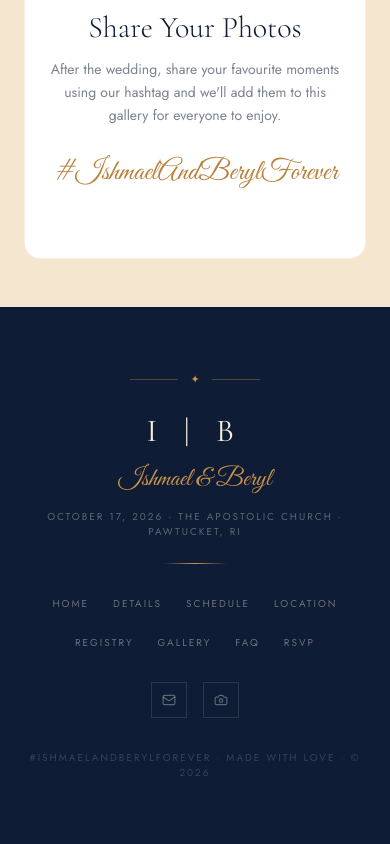
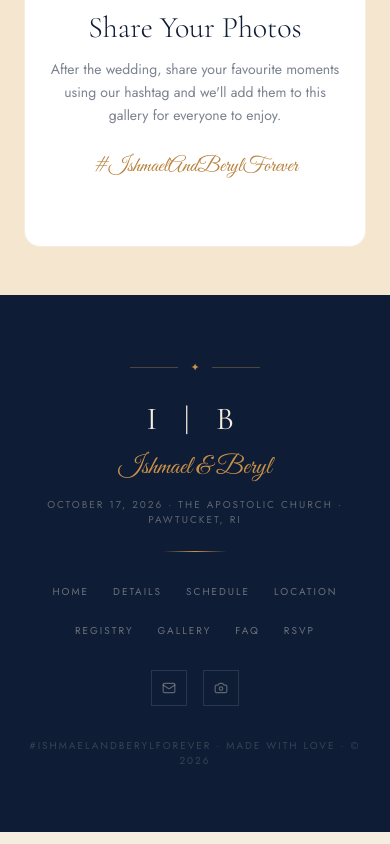
Before and after one commit to GIdeon1199/wedding-rsvp, a Next.js app: page /gallery in a window 390 px wide. Shown: the part 3374-4218 px from the top of the page. Built offline with nearby package versions, Linux system fonts and the light colour scheme.

Commit message:
Decrease hashtag font size on mobile to fit on one line

```diff
--- a/app/gallery/page.tsx
+++ b/app/gallery/page.tsx
@@ -113,7 +113,7 @@ export default function GalleryPage() {
                 After the wedding, share your favourite moments using our hashtag and we&apos;ll
                 add them to this gallery for everyone to enjoy.
               </p>
-              <p className="font-script text-[clamp(1.8rem,7vw,2.5rem)] break-words break-all sm:break-normal text-gold-500">
+              <p className="font-script text-[clamp(1.3rem,4.5vw,2.5rem)] text-gold-500">
                 {WEDDING_CONFIG.hashtag}
               </p>
             </div>
```
